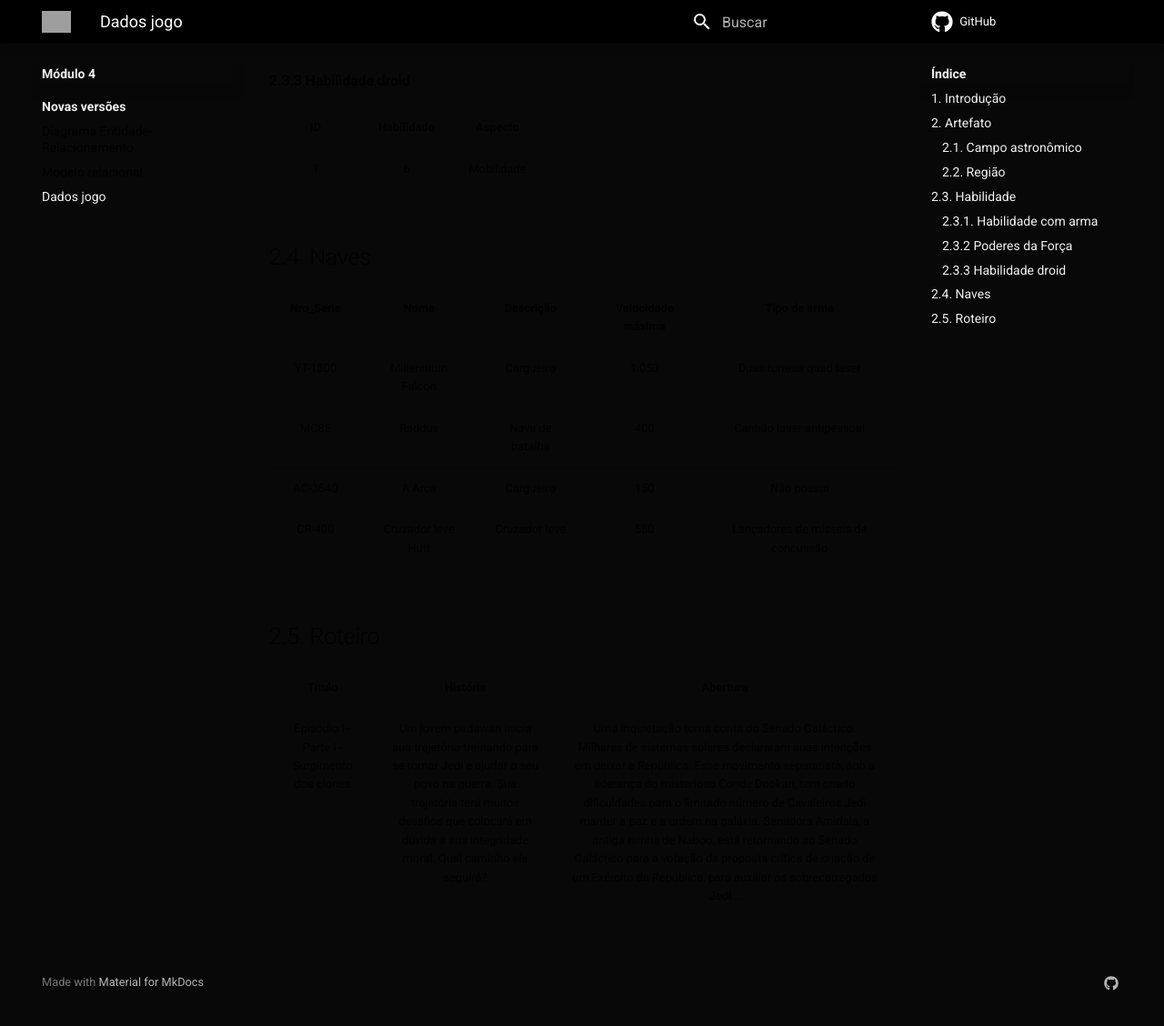
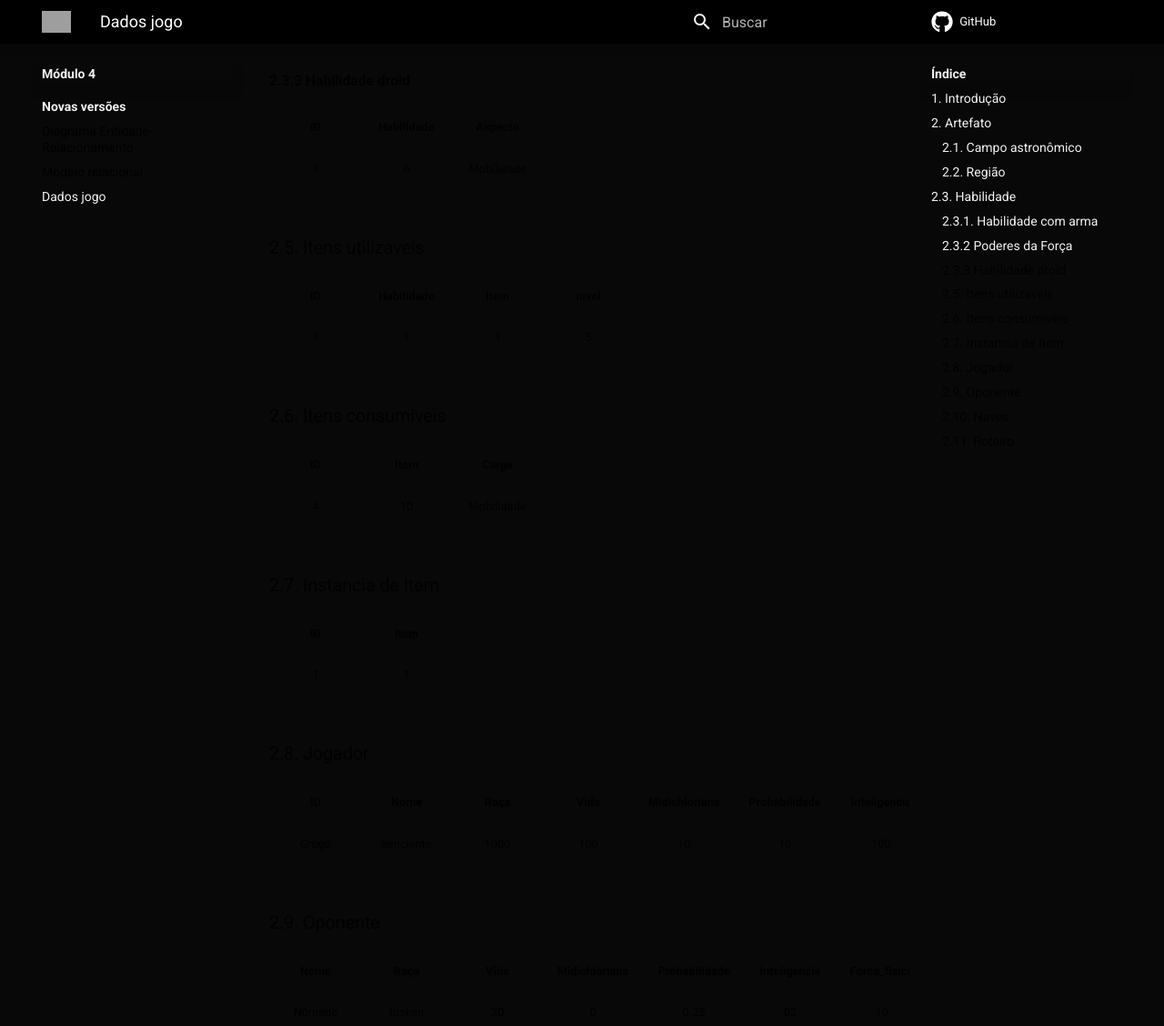
Before and after one commit to SBD1/Grupo02-starWars, an MkDocs documentation site: the page built from docs/modulo4/populacao-banco/dados.md, in a window 1280 px wide and 1400 px high, scrolled down 2822 px. Shown: the top 1128 px of the window at 91% size. Built offline with MkDocs 1.6.1 and Material for MkDocs 9.7.7, drawn with Linux system fonts in a browser that asks for light colours; comment, search, counter and statistics services are not loaded; some of the changed text lies outside the part shown; grey boxes are pictures that could not be loaded.

Commit message:
Adicionando tabelas no documento de dados

```diff
--- a/docs/modulo4/populacao-banco/dados.md
+++ b/docs/modulo4/populacao-banco/dados.md
@@ -65,7 +65,37 @@ Este documento destina-se a apresentar resumidamente de maneira visual os dados
 | :-: | :-: | :-: |
 | 1 | 6 | Mobilidade |
 
-## 2.4. Naves
+### 2.5. Itens utilizaveis
+
+| ID | Habilidade | Item | nivel |
+| :-: | :-: | :-: | :-: |
+| 1 | 1 | 1 | 5 |
+
+### 2.6. Itens consumiveis
+
+| ID | Item |  Carga |
+| :-: | :-: | :-: |
+| 4 | 10 | Mobilidade |
+
+### 2.7. Instancia de Item
+
+| ID | Item |
+| :-: | :-: |
+| 1 | 1 |
+
+### 2.8. Jogador
+
+| ID | Nome | Raça | Vida | Midichlorians | Probabilidade | Inteligencia | Forca_fisica | agilidade | resistencia | espectro_forca |
+| :-: | :-: | :-: | :-:  | :-: | :-: | :-: | :-: | :-: | :-: | :-: |
+| Grogo | senciente | 1000 | 100 | 10 | 10 | 100 | Padawan | 5 | 5 | 5 | 5 | 15 |
+
+### 2.9. Oponente
+
+| Nome | Raça | Vida | Midichlorians | Probabilidade | Inteligencia | Forca_fisica | Agilidade | Resistencia | Aspectro_forca |
+| :-: | :-: | :-: | :-: | :-: | :-: | :-: | :-: | :-: | :-: |
+| Nômade Tusken | tusken | 20 | 0 | 0.25 | 02 | 10 | 5 | 0 | 0 |
+
+### 2.10. Naves
 
 | Nro_Serie | Nome | Descrição | Velocidade máxima | Tipo de arma |
 | :-: | :-: | :-: | :-: | :-: |
@@ -74,8 +104,7 @@ Este documento destina-se a apresentar resumidamente de maneira visual os dados
 | AC-3640 | A Arca | Cargueiro | 150 | Não possui |
 | CR-400 | Cruzador leve Hutt | Cruzador leve | 560 | Lançadores de mísseis de concussão |
 
-
-## 2.5. Roteiro
+### 2.11. Roteiro
 
 | Título | História | Abertura |
 | :-: | :-: | :-: |
```
